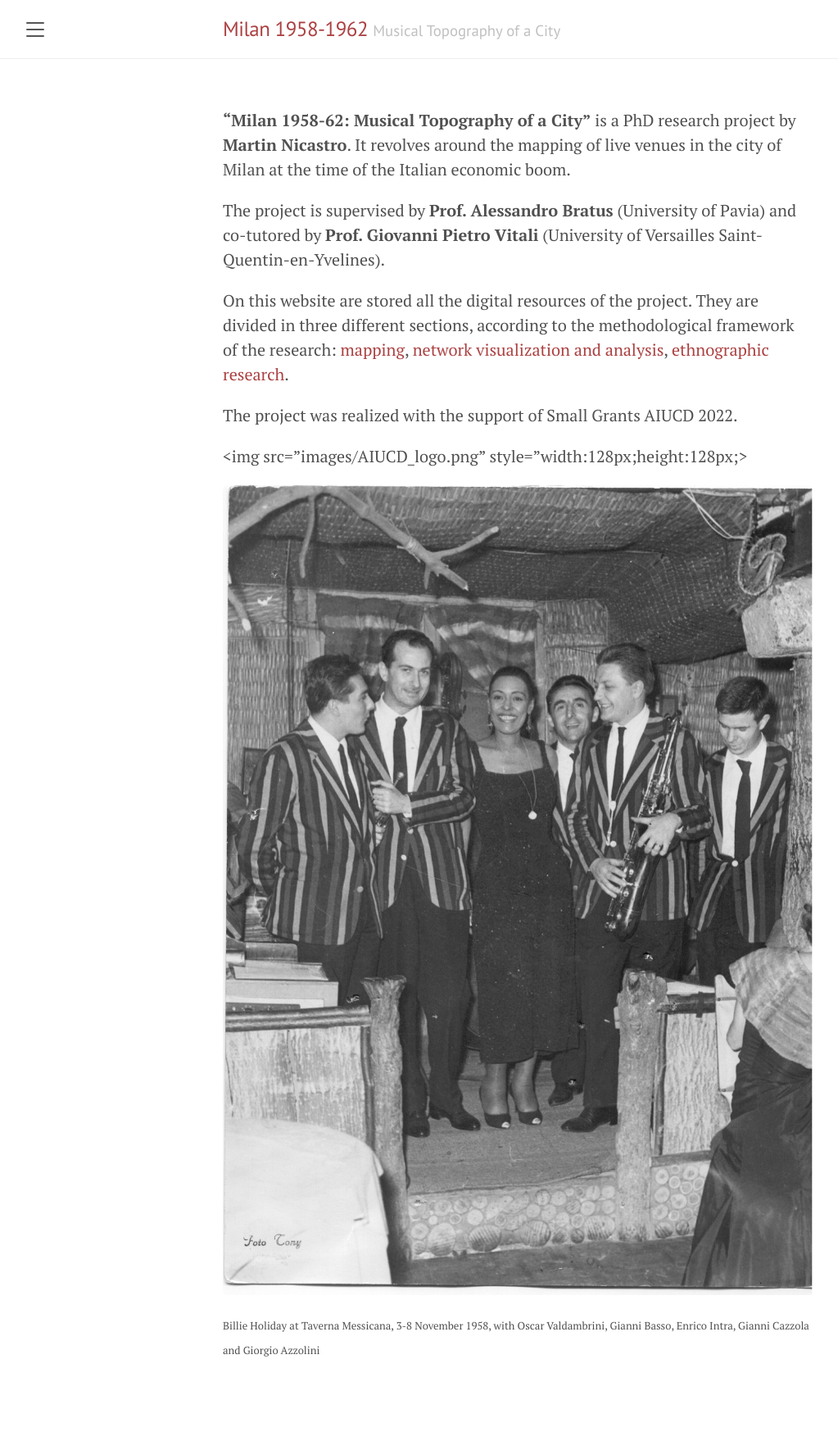
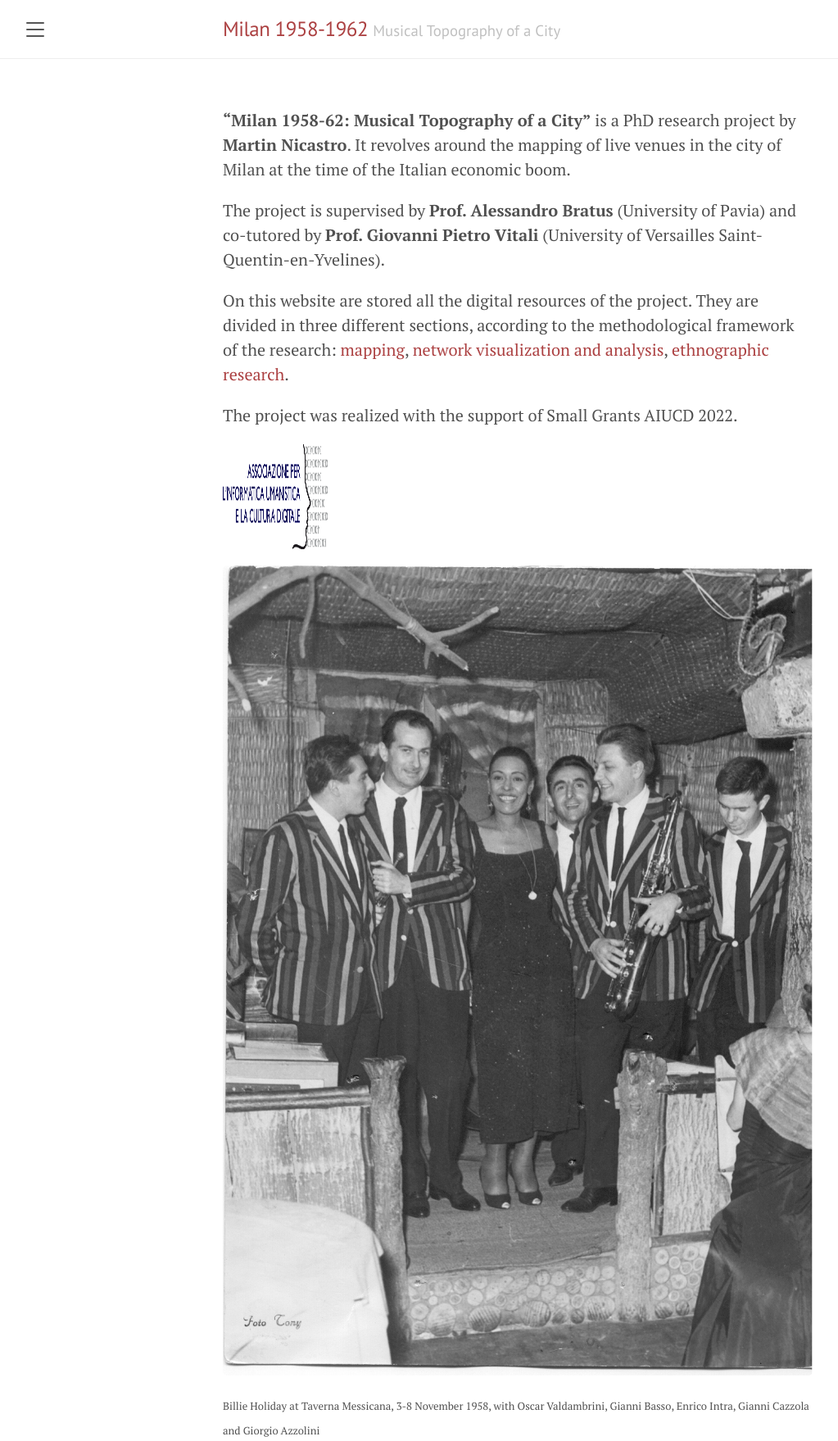
Before and after one commit to musictopography/musictopography.github.io, a Jekyll site: the page built from index.md, in a window 1280 px wide. Shown: the whole page at 82% size, without its empty margins (8-1031 px from the left). Built offline with Jekyll 4.4.1, drawn with Linux system fonts in a browser that asks for light colours; before the commit the page ends 1660 px from its top, so only the background shows below that.

Commit message:
Update index.md

```diff
--- a/index.md
+++ b/index.md
@@ -15,7 +15,7 @@ On this website are stored all the digital resources of the project. They are di
 
 The project was realized with the support of Small Grants AIUCD 2022.
 
-<img src="images/AIUCD_logo.png" style="width:128px;height:128px;>
+<img src="images/AIUCD_logo.png" style="width:128px;height:128px;">
 
 
 
```
